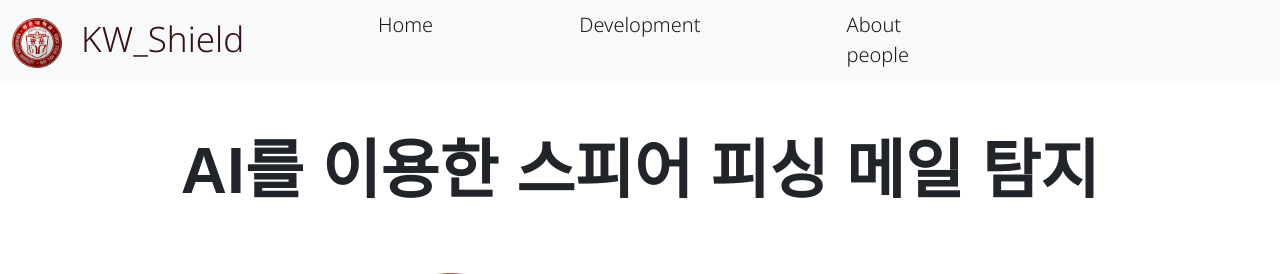
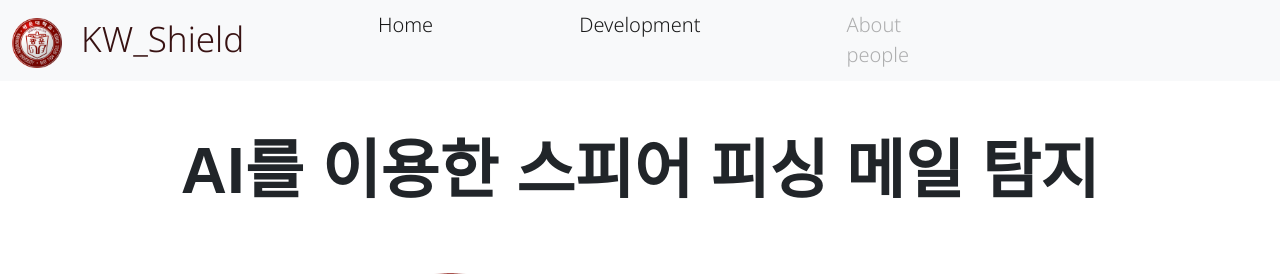
Before and after one commit to KW-shield/WebApplication, a Flask app: page / in a window 1280 px wide. Shown: the top 274 px of the page. Run offline with Flask 2, Linux system fonts and the light colour scheme; parts of the project's set-up code (start-up, migrations or seed data) failed here and were passed over; some web fonts are replaced.

Commit message:
disabled 'about people' button

```diff
--- a/templates/index.html
+++ b/templates/index.html
@@ -78,7 +78,7 @@
                 </li>
                 <li class="nav-item">
                   <a
-                    class="nav-link active font"
+                    class="nav-link disabled font"
                     aria-current="page"
                     href="#"
                     style="margin-right: 30px"
```
